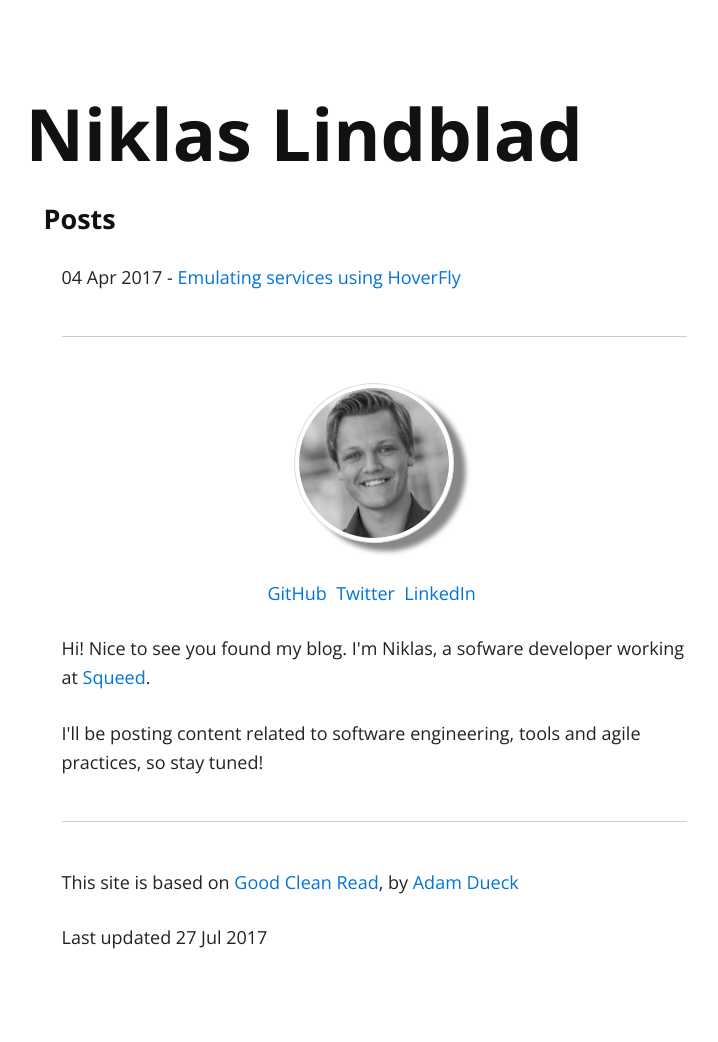
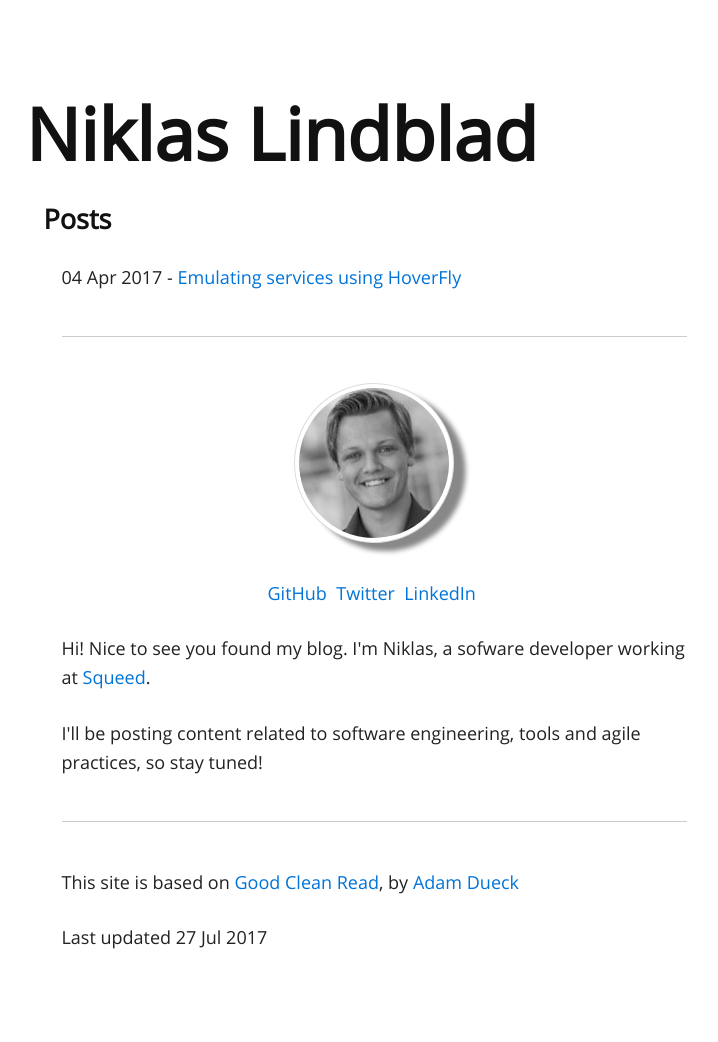
Before and after one commit to niklind/niklind.github.io, a Jekyll site: the page built from index.md, in a window 1280 px wide. Shown: the whole page, without its empty margins (266-984 px from the left). Built offline with Jekyll 4.4.1, drawn with Linux system fonts in a browser that asks for light colours.

Commit message:
Using local version of Open Sans

```diff
--- a/_includes/head.html
+++ b/_includes/head.html
@@ -9,6 +9,9 @@
 /*! loadCSS rel=preload polyfill. [c]2017 Filament Group, Inc. MIT License */
 !function(a){if(a.loadCSS){var b=loadCSS.relpreload={};if(b.support=function(){try{return a.document.createElement("link").relList.supports("preload")}catch(b){return!1}},b.poly=function(){for(var b=a.document.getElementsByTagName("link"),c=0;c<b.length;c++){var d=b[c];"preload"===d.rel&&"style"===d.getAttribute("as")&&(a.loadCSS(d.href,d,d.getAttribute("media")),d.rel=null)}},!b.support()){b.poly();var c=a.setInterval(b.poly,300);a.addEventListener&&a.addEventListener("load",function(){b.poly(),a.clearInterval(c)}),a.attachEvent&&a.attachEvent("onload",function(){a.clearInterval(c)})}}}(this);
 </script>
+<style type="text/css">
+@font-face{font-family:'Open Sans';font-style:normal;font-weight:400;src:local('Open Sans Regular'),local('OpenSans-Regular'),url('{{ site.baseurl }}/css/open-sans-v14-latin-regular.woff2') format('woff2'),url('{{ site.baseurl }}/css/open-sans-v14-latin-regular.woff') format('woff')}@font-face{font-family:'Open Sans';font-style:italic;font-weight:400;src:local('Open Sans Italic'),local('OpenSans-Italic'),url('{{ site.baseurl }}/css/open-sans-v14-latin-italic.woff2') format('woff2'),url('{{ site.baseurl }}/css/open-sans-v14-latin-italic.woff') format('woff')}
+</style>
 <style type="text/css">
 html{font:18px/1.6 'Open Sans',sans-serif}@media (max-width: 325px){html{font:17px/1.6 'Open Sans',sans-serif}}body{margin:2rem 0 5rem;color:#222}@media (min-width: 30rem){body{margin-top:5rem}}a{color:#0074d9;text-decoration:none}h1,h3{margin:0 0 .5rem -.1rem;color:#111;font-family:'Open Sans',serif;line-height:1.2}@media (max-width: 750px){h1,h3{margin-left:0!important;margin-right:0!important}}h1{font-size:2.5rem;font-weight:700;margin-left:-2rem;margin-right:-2rem;margin-bottom:1rem}@media (min-width: 30rem){h1{font-size:4rem}}h3{margin:1.5rem -1rem;font-size:1.5rem}p{margin-top:0;margin-bottom:1.5rem}hr{border:none;margin:2.5rem 0;border-bottom:1px solid #ccc;position:relative;top:-1px}a{word-wrap:break-word}.container img{margin:2em auto;display:block;max-width:75%}@media (max-width: 635px){.container img{max-width:100%}}#profile-img-holder{text-align:center}#profile-img{min-width:25px;min-height:25px;max-width:150px;max-height:150px;-webkit-filter:grayscale(100%);border-radius:50%;-webkit-transform:rotate(-10deg);-moz-transform:rotate(-10deg);-o-transform:rotate(-10deg);-ms-transform:rotate(-10deg);transform:rotate(-10deg);padding:4px;line-height:1.5;background-color:#fff;border:1px solid #ddd;display:table-cell;max-width:100%;height:auto}#profile-links{text-align:center}.shadow{box-shadow:10px 10px 5px #888}.container{max-width:625px;margin:0 auto;padding:0 .75rem}
 </style>
--- a/css/site.scss
+++ b/css/site.scss
@@ -1,14 +1,14 @@
 ---
 ---
-
-@import url(https://fonts.googleapis.com/css?family=Open+Sans:300,300italc,400,400italic,500,700);
 
 html {
   font: 18px/1.6 'Open Sans', sans-serif;
 }
 
 @media (max-width: 325px) {
-  html { font: 17px/1.6 'Open Sans', sans-serif; }
+  html {
+  font: 17px/1.6 'Open Sans', sans-serif;
+  }
 }
 
 body {
```
Also changed, not shown: css/open-sans-v14-latin-italic.woff (added), css/open-sans-v14-latin-italic.woff2 (added), css/open-sans-v14-latin-regular.woff (added), css/open-sans-v14-latin-regular.woff2 (added).
